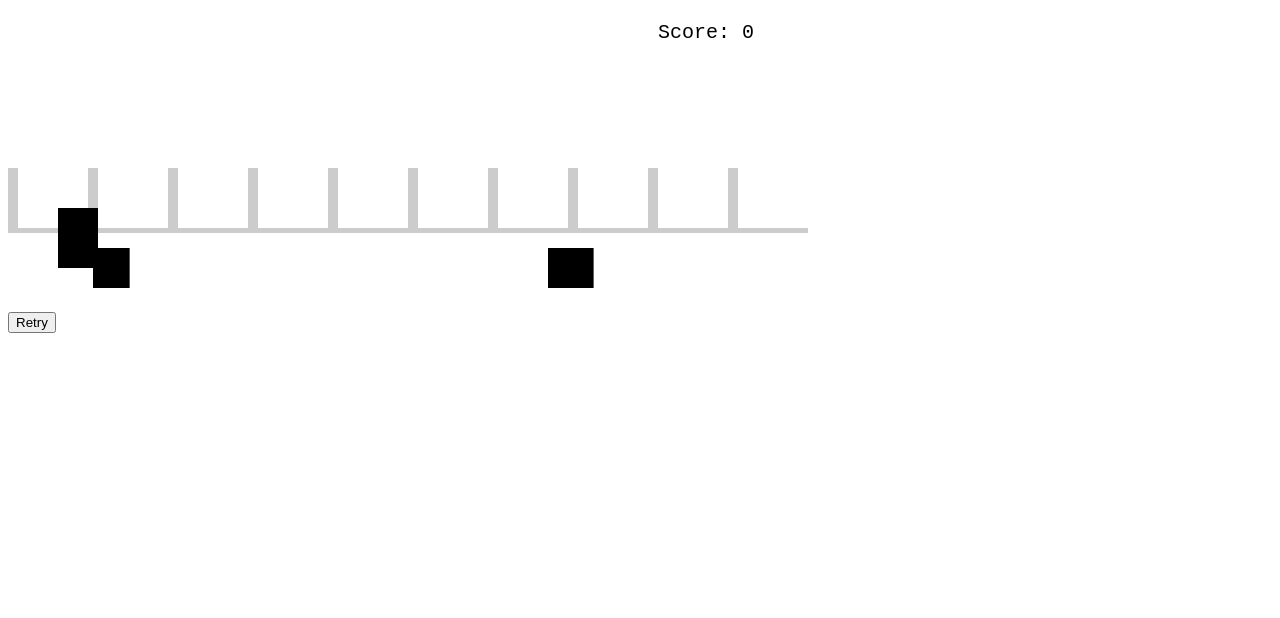
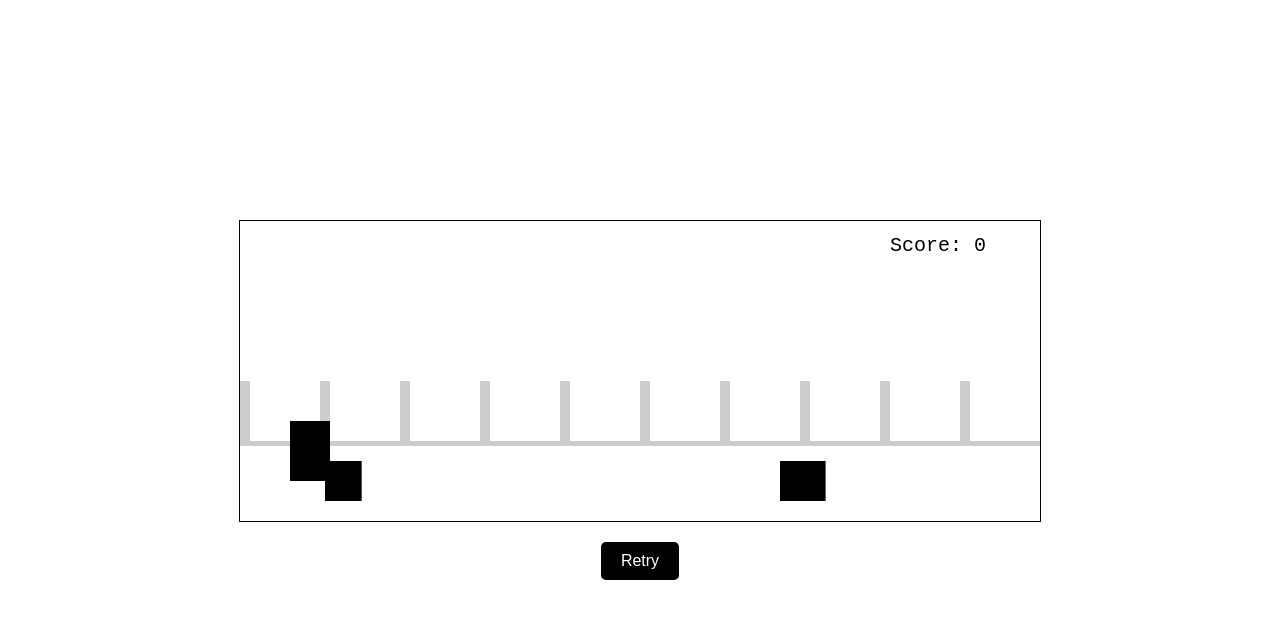
Before and after one commit to dtvk027/Dammunte-Pattukora, a plain HTML site: page index.html in a window 1280 px wide. Drawn offline with Linux system fonts and the light colour scheme.

Commit message:
Update index.html

```diff
--- a/index.html
+++ b/index.html
@@ -3,8 +3,8 @@
 <head>
   <meta charset="UTF-8" />
   <meta name="viewport" content="width=device-width, initial-scale=1.0" />
-  <title>Pushpa Run</title>
-  <link rel="stylesheet" href="style.css" />
+  <title>Dammunte-Pattukora</title>
+  <link rel="stylesheet" href="styles.css" />
 </head>
 <body>
   <canvas id="gameCanvas" width="800" height="300"></canvas>
```
